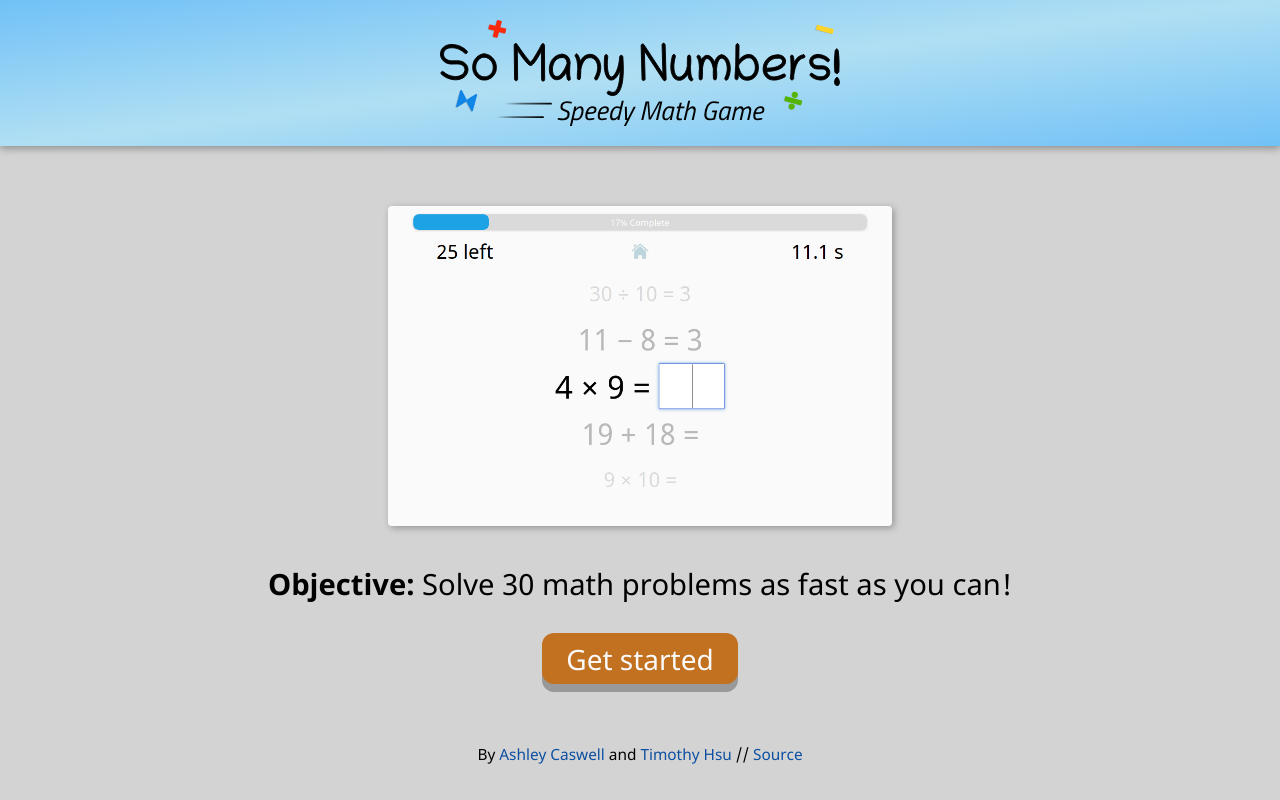
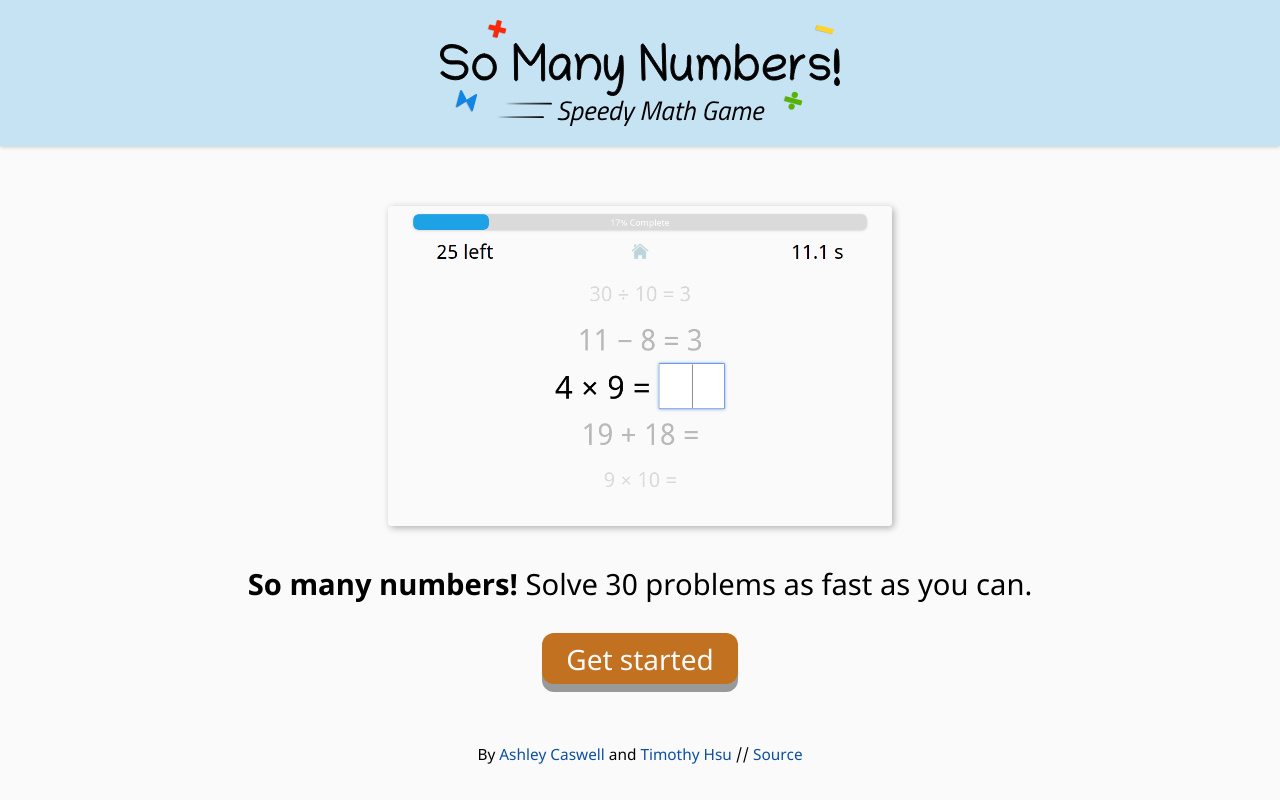
Before and after one commit to TimTree/so-many-numbers, a Vue app: page / in a window 1280 px wide. Built offline with nearby package versions, Linux system fonts and the light colour scheme.

Commit message:
Begin restyling main menu

```diff
--- a/public/index.html
+++ b/public/index.html
@@ -4,25 +4,31 @@
     <meta charset="utf-8">
     <meta http-equiv="X-UA-Compatible" content="IE=edge">
     <meta name="viewport" content="width=device-width,initial-scale=1.0">
-    <meta name="description" content="The speedy math game that encourages those of
-     all ages to discover their arithmetic abilities">
+    <meta name="description" content="The speedy math game that encourages those of all ages to
+     discover their arithmetic abilities">
     <meta name="format-detection" content="telephone=no">
     <title>So Many Numbers! - Speedy Math Game</title>
+    <style>
+      body {
+        background-color: #fafafa;
+      }
+      @media (prefers-color-scheme: dark) {
+        body {
+          background-color: #131414;
+        }
+      }
+    </style>
   </head>
   <body>
     <noscript>
-      <strong>We're sorry but So Many Numbers doesn't work properly without JavaScript
-         enabled. Please enable it to continue.</strong>
+      <strong>
+        We're sorry but So Many Numbers doesn't work properly without JavaScript enabled. Please
+         enable it to continue.
+      </strong>
     </noscript>
     <div id="app"></div>
     <script>
       document.addEventListener("touchstart", function() {}, {passive: true});
-      // Change body background color before vue loads to prevent white flicker
-      if (window.location.pathname === "/" || window.location.pathname === "/index.html") {
-        document.body.style.backgroundColor="#d3d3d3";
-      } else {
-        document.body.style.backgroundColor="#fafafa";
-      }
     </script>
   </body>
 </html>
--- a/src/App.vue
+++ b/src/App.vue
@@ -215,7 +215,7 @@ button:active {
 
 /** Transitions */
 .fade05-enter-active {
-  transition: opacity .5s;
+  transition: opacity 0.3s ease-in;
 }
 
 .fade07-enter-active {
@@ -235,7 +235,7 @@ button:active {
 }
 
 .homeColor {
-  background-color:#d3d3d3;
+  background-color:#fafafa;
 }
 
 .gameColor {
--- a/src/components/OnBoarding.vue
+++ b/src/components/OnBoarding.vue
@@ -6,7 +6,7 @@
       <img src='@/assets/SoManyNumbersOnboarding.png' alt='So Many Numbers game screenshot' />
     </p>
     <main>
-    <strong>Objective:</strong> Solve 30 math problems as fast as you can!
+    <strong>So many numbers!</strong> Solve 30 problems as fast as you can.
     </main>
     <button class="normal-button button-orange" style="margin-top:0;"
       v-on:click="onboardProceed();"
--- a/src/views/Home.vue
+++ b/src/views/Home.vue
@@ -1,4 +1,5 @@
 <template>
+<transition name="fade05" appear>
 <div class="home-div">
   <header>
     <img src="@/assets/SoManyNumbersTitleLight.svg" alt="So Many Numbers!"/>
@@ -18,6 +19,7 @@
     </div>
   </footer>
 </div>
+</transition>
 </template>
 
 <script>
@@ -75,10 +77,9 @@ main {
 }
 
 header {
-  background-color:#cfe0f1;
-  background-image: linear-gradient(to bottom right, #71c1f7, #b0dff3, #71c1f7);
+  background-color: #c6e3f3;
   width:100%;
-  box-shadow: 0px 2px 7px rgb(0,0,0,0.3);
+  box-shadow: 0 1px 4px 0 rgba(0, 0, 0, 0.2);
   padding:10px 0;
   display:flex;
   align-items:center;
@@ -115,7 +116,6 @@ header img {
 
 @media (min-height: 800px) {
   header {
-    box-shadow: 0px 3px 7px rgb(0,0,0,0.3);
     padding:20px 0;
   }
 }
```
Also changed, not shown: package.json (+6 -6 lines), 1 other file (tests, documents, lock files or other folders).
